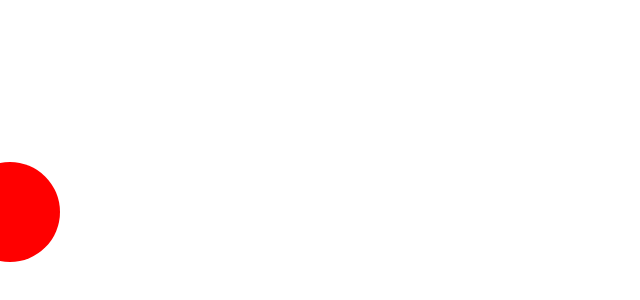
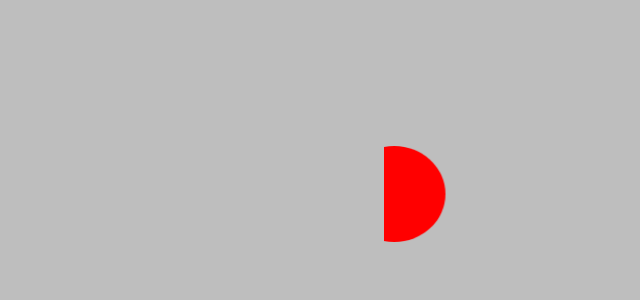
Before and after one commit to Stopa/Mobile-Defence-Fortress, a plain HTML site: page index.html in a window 1280 px wide. Shown: the part 238-538 px from the top of the page, without its empty margins (0-640 px from the left). Drawn offline with Linux system fonts and the light colour scheme.

Commit message:
Fixes #19 (index.html basic styling)

```diff
--- a/assets/stylesheets/index.css
+++ b/assets/stylesheets/index.css
@@ -5,7 +5,14 @@
 html, body {
   width: 100%;
   height: 100%;
+  background: #BEBEBE;
 }
 canvas {
   display: block;
+  width: 40%;
+  height: 60%;
+  padding-left: 0;
+  padding-right: 0;
+  margin-left: auto;
+  margin-right: auto;
 }
```
